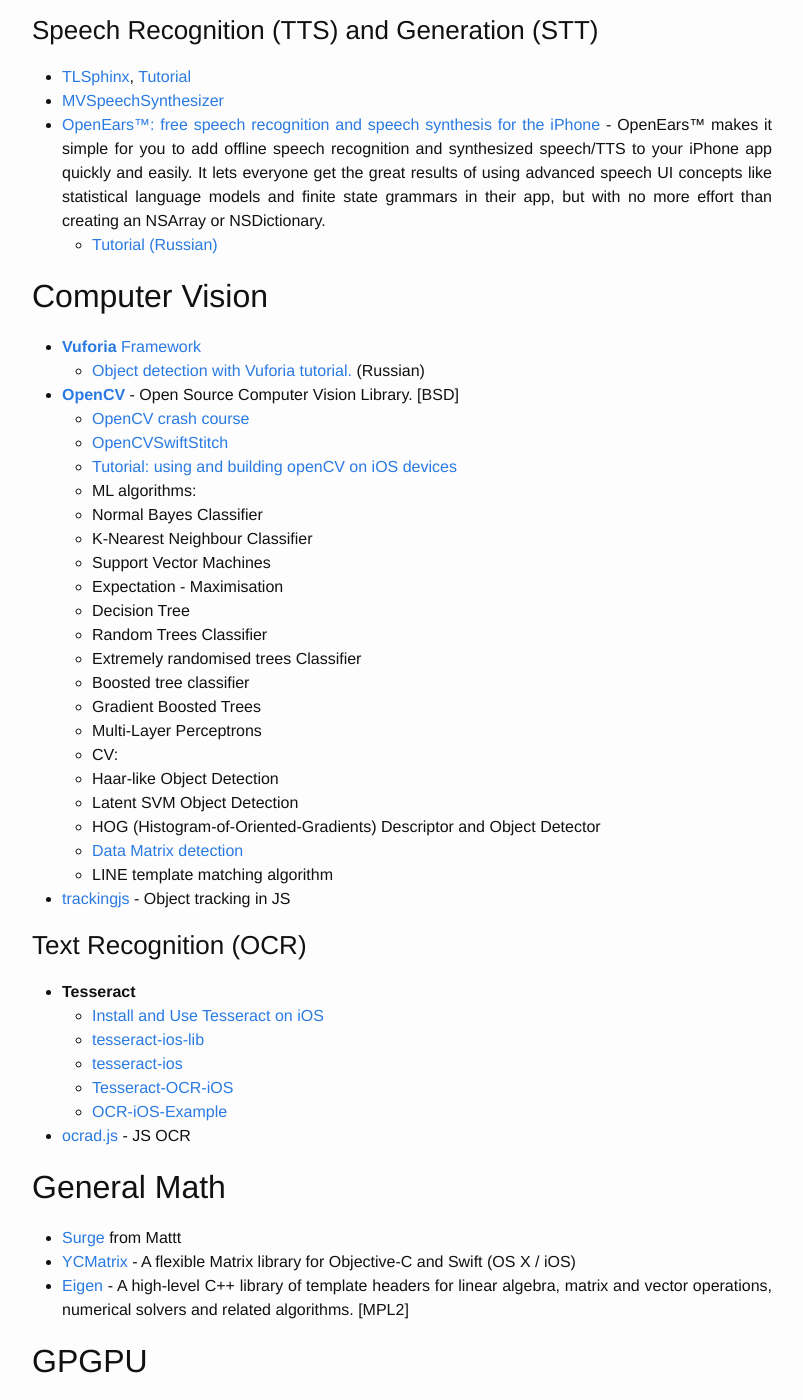
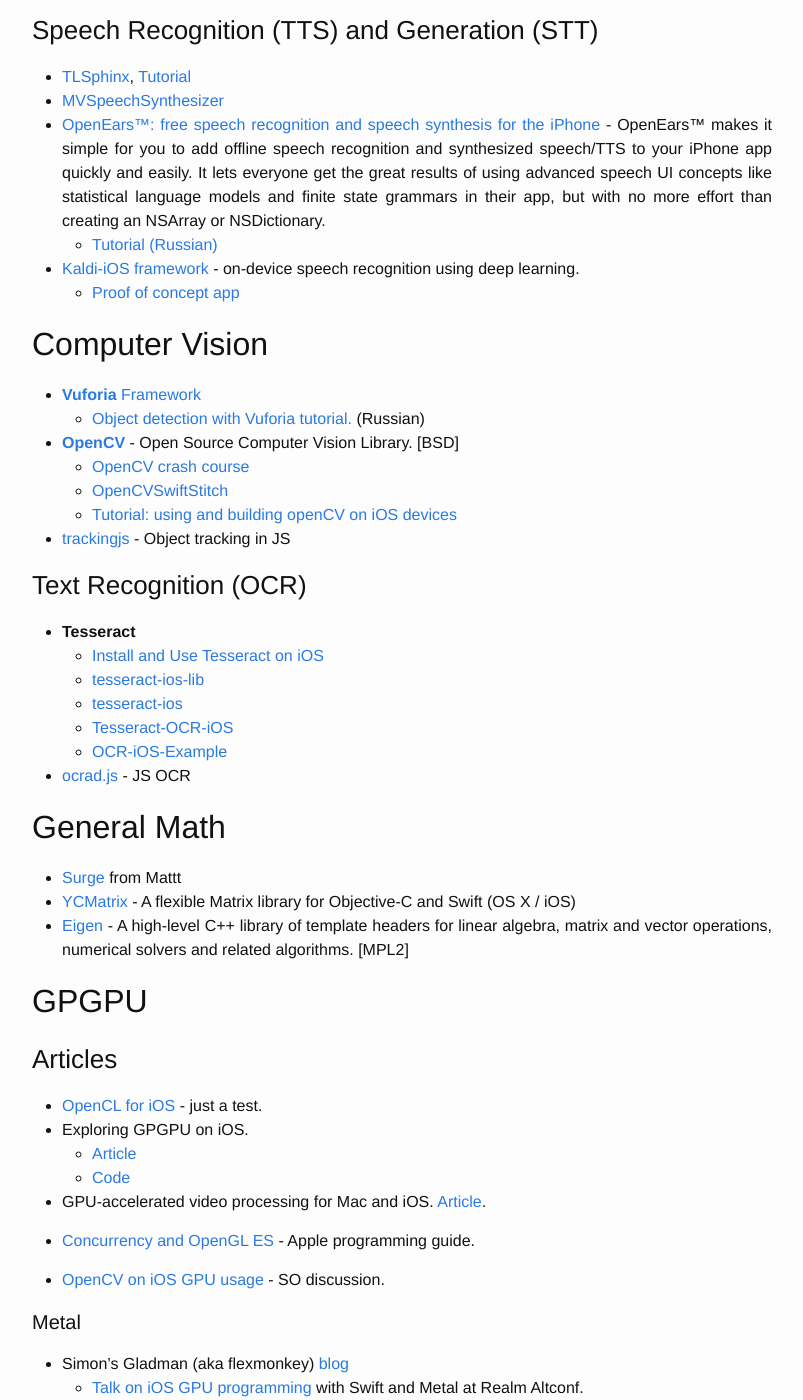
Before and after one commit to alexsosn/alexsosn.github.io, a Jekyll site: the page built from _posts/2015-11-05-iOS-ML.markdown, in a window 1280 px wide and 1400 px high, scrolled down 4512 px. Shown: the whole window, without its empty margins (238-1041 px from the left). Built offline with Jekyll 4.4.1, drawn with Linux system fonts in a browser that asks for light colours; some of the changed text lies outside the part shown.

Commit message:
Kaldi added.

```diff
--- a/_posts/2015-11-05-iOS-ML.markdown
+++ b/_posts/2015-11-05-iOS-ML.markdown
@@ -145,6 +145,9 @@ An Objective-C implementation of Twitter's text processing library. The library
 * [MVSpeechSynthesizer](https://github.com/vimalmurugan89/MVSpeechSynthesizer)
 * [OpenEars™: free speech recognition and speech synthesis for the iPhone](http://www.politepix.com/openears/) - OpenEars™ makes it simple for you to add offline speech recognition and synthesized speech/TTS to your iPhone app quickly and easily. It lets everyone get the great results of using advanced speech UI concepts like statistical language models and finite state grammars in their app, but with no more effort than creating an NSArray or NSDictionary.
 	* [Tutorial (Russian)](http://habrahabr.ru/post/237589/)
+* [Kaldi-iOS framework](http://keenresearch.com/) - on-device speech recognition using deep learning.
+	* [Proof of concept app](https://github.com/keenresearch/kaldi-ios-poc)
+
 
 ## Computer Vision
 * [**Vuforia** Framework](https://developer.vuforia.com/downloads/sdk)
@@ -155,23 +158,6 @@ An Objective-C implementation of Twitter's text processing library. The library
 )
 	* [OpenCVSwiftStitch](https://github.com/foundry/OpenCVSwiftStitch)
 	* [Tutorial: using and building openCV on iOS devices](http://maniacdev.com/2011/07/tutorial-using-and-building-opencv-open-computer-vision-on-ios-devices)
-	* ML algorithms:
-	 * Normal Bayes Classifier
-	 * K-Nearest Neighbour Classifier
-	 * Support Vector Machines
-	 * Expectation - Maximisation
-	 * Decision Tree
-	 * Random Trees Classifier
-	 * Extremely randomised trees Classifier
-	 * Boosted tree classifier
-	 * Gradient Boosted Trees
-	 * Multi-Layer Perceptrons
-	* CV:
-	 * Haar-like Object Detection
-	 * Latent SVM Object Detection
-	 * HOG (Histogram-of-Oriented-Gradients) Descriptor and Object Detector
-	 * [Data Matrix detection](https://en.wikipedia.org/wiki/Data_Matrix)
-	 * LINE template matching algorithm
 
 * [trackingjs](http://trackingjs.com/) - Object tracking in JS
 
```
Also changed, not shown: other parts of _posts/2015-11-05-iOS-ML.markdown (+1 -1 lines).
